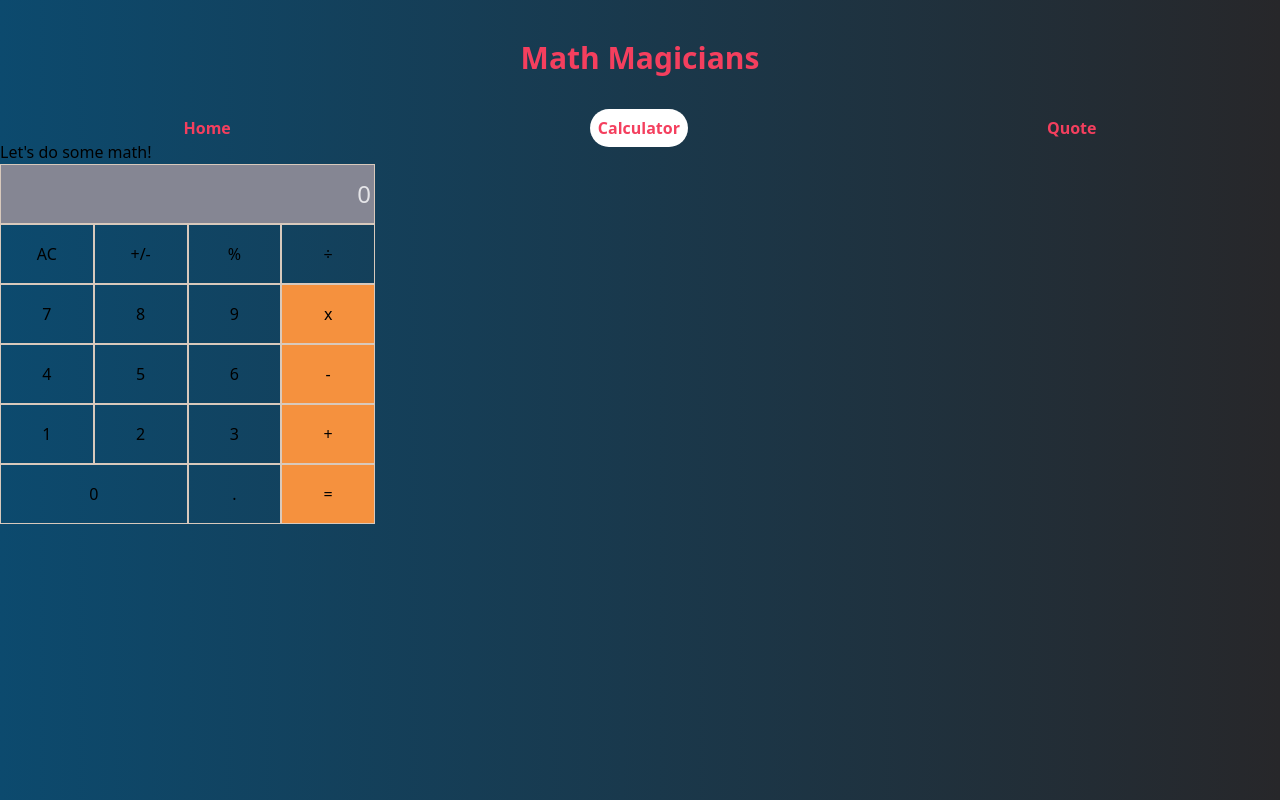
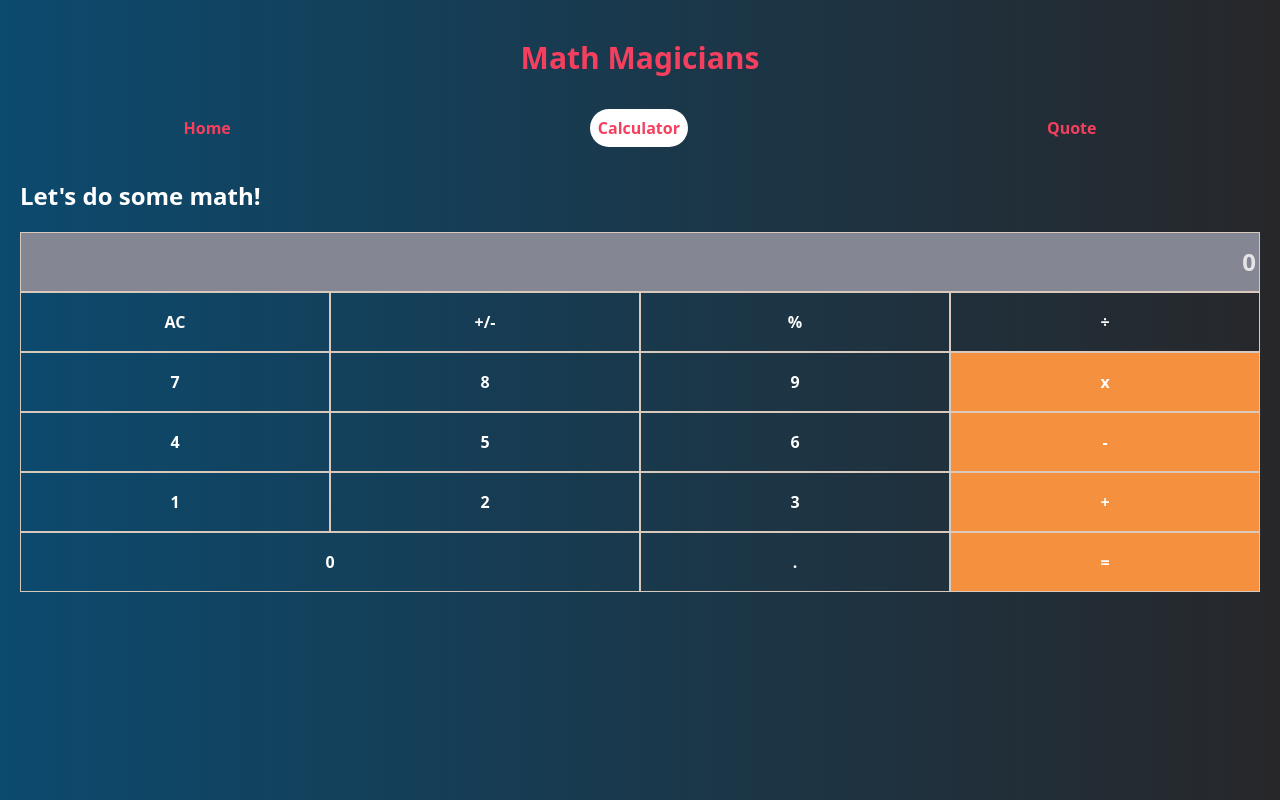
Before and after one commit to rskinnerc/math-magicians, a React (Create React App) app: page /calculator in a window 1280 px wide. Built offline with nearby package versions, Linux system fonts and the light colour scheme.

Commit message:
Style the calculator page

```diff
--- a/src/calculator.css
+++ b/src/calculator.css
@@ -1,6 +1,5 @@
 ul.calculator {
   display: flex;
-  width: 375px;
   flex-wrap: wrap;
 }
 
--- a/src/pages/Calculator.js
+++ b/src/pages/Calculator.js
@@ -1,9 +1,9 @@
 import CalculatorWidget from '../components/Calculator';
 
 const Calculator = () => (
-  <div>
-    <h1>Let&apos;s do some math!</h1>
-    <section className="calculatorContainer">
+  <div className="p-5">
+    <h1 className="text-white text-2xl font-semibold my-5">Let&apos;s do some math!</h1>
+    <section className="text-white font-bold">
       <CalculatorWidget />
     </section>
   </div>
```
